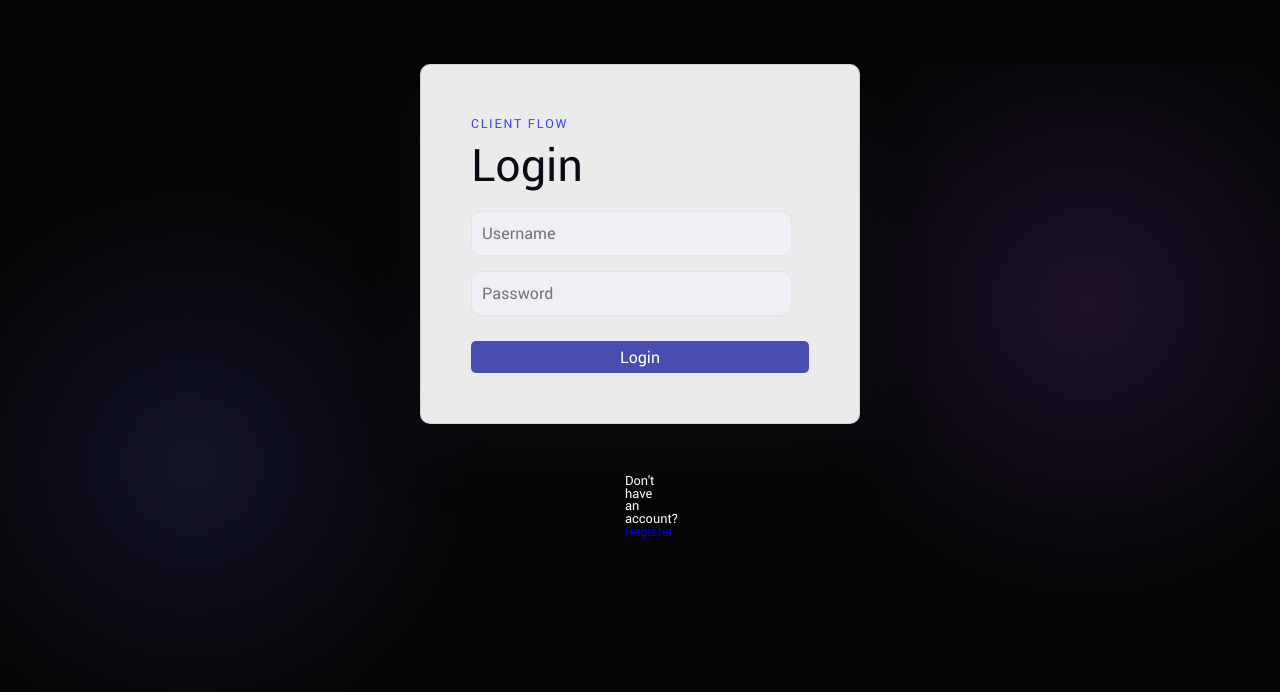
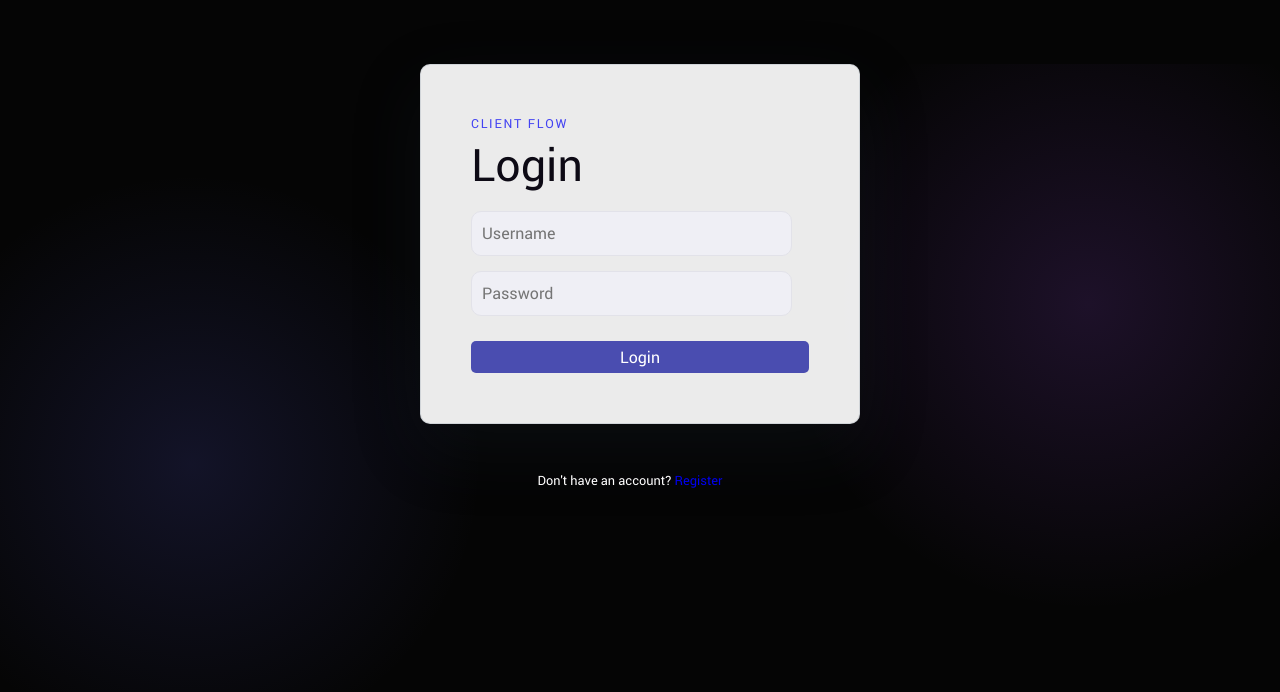
Before and after one commit to hamzafijahi2001/client-flow, a React app in the folder frontend/: page /login in a window 1280 px wide. Shown: the top 692 px of the page. Built offline with nearby package versions, Linux system fonts and the light colour scheme; no server answers; the HTML template or start-up script is replaced by a standard one.

Commit message:
[frontend] Fixing login/register div margin

```diff
--- a/frontend/src/styles/Login.css
+++ b/frontend/src/styles/Login.css
@@ -1,5 +1,5 @@
 .register-link{
-    margin: 50px 625px 4px;
+    margin: 50px 42% 4px;
     color: rgb(13, 10, 21);
     font-size: clamp(0.2rem, 1vw,2.8rem);
     font-family: "Roboto", sans-serif;
--- a/frontend/src/styles/Register.css
+++ b/frontend/src/styles/Register.css
@@ -1,5 +1,5 @@
 .login-link{
-    margin: 50px 650px 4px;
+    margin: 50px 42% 4px;
     color: rgb(13, 10, 21);
     font-size: clamp(0.2rem, 1vw,2.8rem);
     font-family: "Roboto", sans-serif;
```
Also changed, not shown: 1 other file (tests, documents, lock files or other folders).
